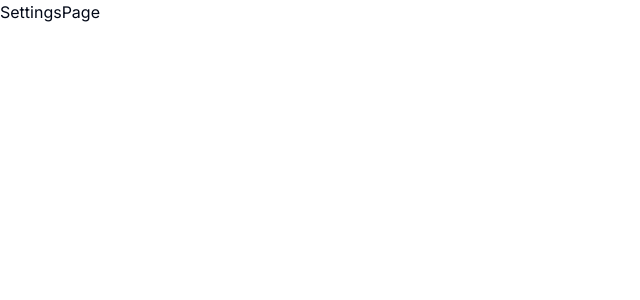
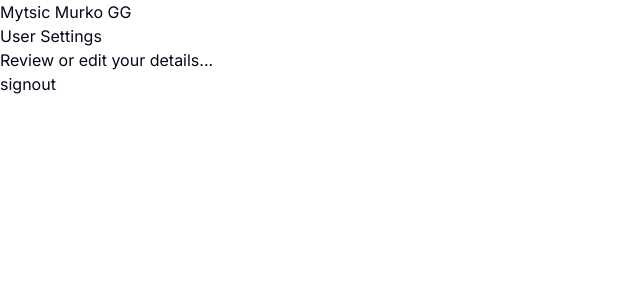
Before and after one commit to CoolistKovbel/mysticmurkoxd-collection, a Next.js app: page /settings in a window 1280 px wide. Shown: the top 300 px of the page, without its empty margins (0-640 px from the left). Built offline with nearby package versions, Linux system fonts and the light colour scheme; no server answers.

Commit message:
this is about done going to fix up the settings page.. mint chat and anounce. again going to try to make this basic but clean i would like help for free since i am litteraly broke...

```diff
--- /dev/null
+++ b/actions/sign-out.ts
@@ -0,0 +1,8 @@
+"use server"
+
+import { signOut } from "@/auth";
+
+
+export const logOut = async () => {
+  await signOut();
+}
--- /dev/null
+++ b/app/(dApp)/layout.tsx
@@ -0,0 +1,24 @@
+import Provider from "@/components/providers/session-provider";
+import { auth } from "@/auth";
+import { SessionProvider } from "next-auth/react";
+
+export default async function DappLayout({
+  children,
+}: {
+  children: React.ReactNode;
+}) {
+  const session = await auth();
+
+  return (
+    <SessionProvider session={session}>
+      <section>
+
+        <header>
+          <h2>Mytsic Murko GG</h2>
+        </header>
+
+        {children}
+      </section>
+    </SessionProvider>
+  );
+}
--- a/app/(dApp)/settings/page.tsx
+++ b/app/(dApp)/settings/page.tsx
@@ -1,9 +1,25 @@
-import React from 'react'
+"use client";
+
+import { useCurrentUser } from "@/hooks/use-current-user";
+import { logOut } from "@/actions/sign-out";
 
 const SettingsPage = () => {
+  const session = useCurrentUser();
+
+  console.log(session);
+
+  const onClick = () => {
+    logOut();
+  };
+
   return (
-    <div>SettingsPage</div>
-  )
-}
+    <div>
+      <h2>User Settings</h2>
+      <p>Review or edit your details...</p>
 
-export default SettingsPage
+      <button onClick={onClick}>signout</button>
+    </div>
+  );
+};
+
+export default SettingsPage;
--- a/app/page.tsx
+++ b/app/page.tsx
@@ -12,4 +12,3 @@ export default function Home() {
     </main>
   );
 }
-// 0x4569907e09f6fd94b793c6869950124f3008047c91de2b8d32e44d221f4b2caf0ebb270c3e575f0d7cbe96261b09a9c683a257e59992842b797b7eb931a0d04a1b
--- a/auth.ts
+++ b/auth.ts
@@ -19,8 +19,12 @@ export const {
         session.user.id = token.sub;
       }
 
-      if (token.role && session.user) {
+      if (token.metaAddress && session.user) {
         session.user.metaAddress = token.metaAddress as User;
+      }
+
+      if (token.username && session.user) {
+        session.user.username = token.username as User;
       }
 
       return session;
@@ -35,6 +39,7 @@ export const {
       if (!existingUser) return token;
 
       token.metaAddress = existingUser.metaAddress;
+      token.username = existingUser.username;
 
       return token;
     },
--- /dev/null
+++ b/components/providers/session-provider.tsx
@@ -0,0 +1,15 @@
+"use client"
+import { SessionProvider } from 'next-auth/react'
+import {FC,ReactNode} from 'react'
+
+interface ProviderProps {
+    children: ReactNode
+}
+
+const Provider: FC<ProviderProps> = ({children}) => {
+  return (
+    <SessionProvider>{children}</SessionProvider>
+  )
+}
+
+export default Provider
--- /dev/null
+++ b/hooks/use-current-user.ts
@@ -0,0 +1,9 @@
+
+
+import { useSession } from "next-auth/react";
+
+export const useCurrentUser = () => {
+  const session = useSession();
+
+  return session?.data?.user;
+};
--- a/next-auth.d.ts
+++ b/next-auth.d.ts
@@ -3,6 +3,7 @@ import NextAuth, { type DefaultSession } from "next-auth";
 
 export type ExtendedUser = DefaultSession["user"] & {
   metaAddress: User;
+  username: User;
 };
 
 declare module "next-auth" {
```
